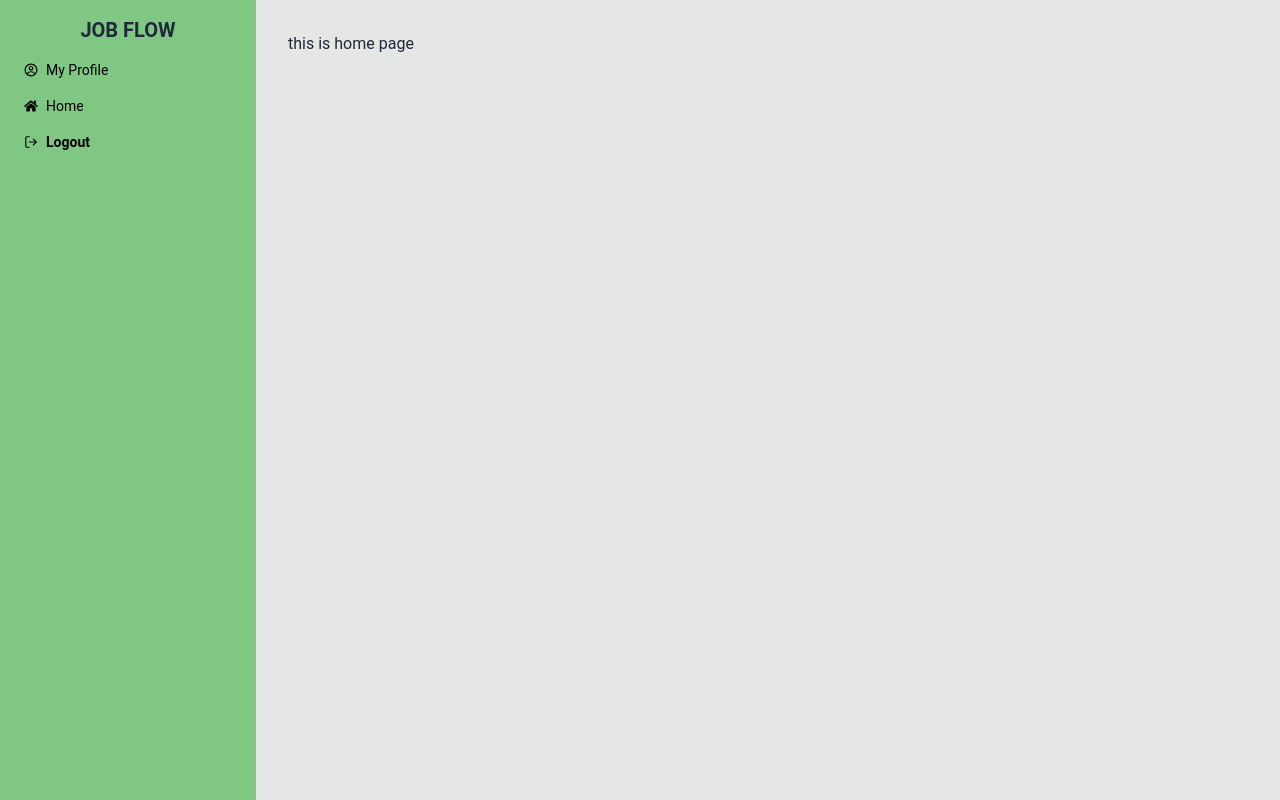
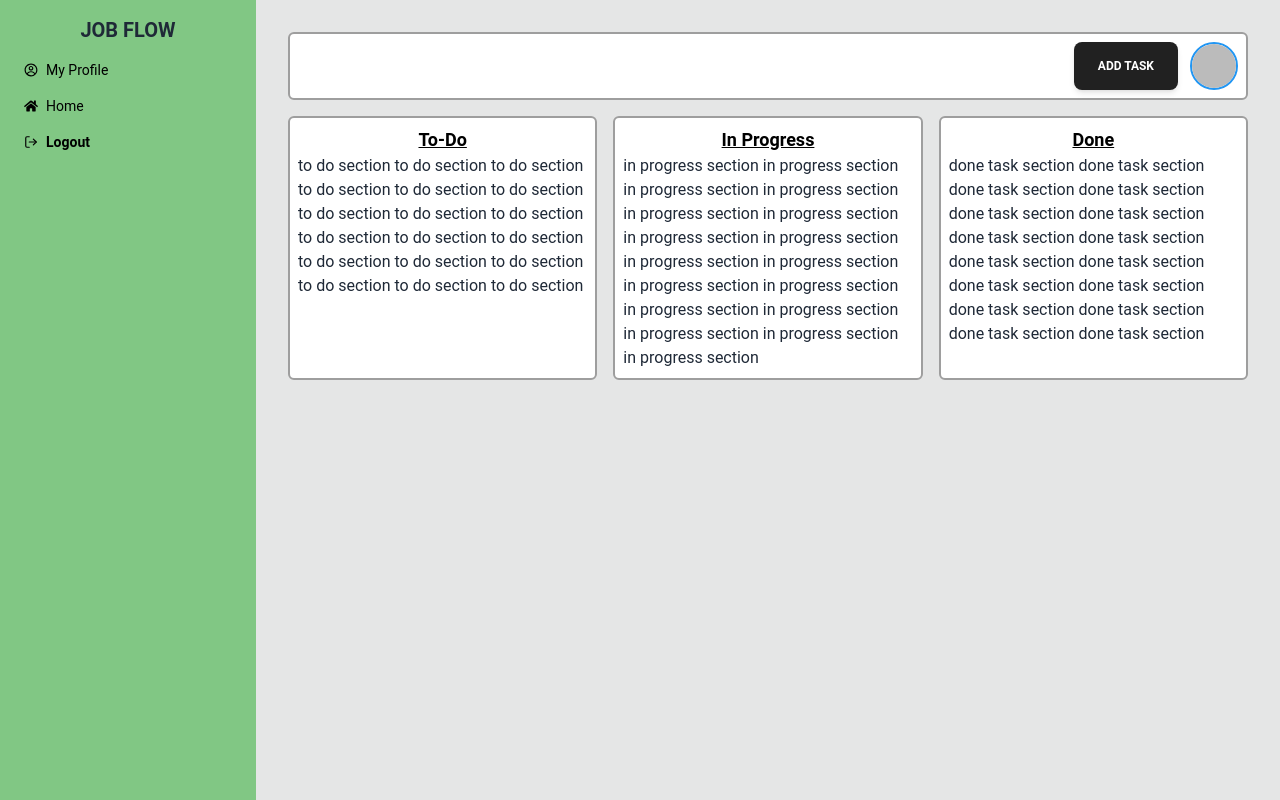
Before and after one commit to mdnasiruddin78/job-task-client, a React (Vite) app: page / in a window 1280 px wide. Built offline with nearby package versions, Linux system fonts and the light colour scheme; no server answers; sample sign-in values are in the browser's storage.

Commit message:
three section add

```diff
--- /dev/null
+++ b/src/Components/Centerinprogress.jsx
@@ -0,0 +1,29 @@
+
+
+const Centerinprogress = () => {
+    return (
+        <div>
+            <h3 className="text-lg font-semibold text-black text-center"><u>In Progress
+            </u></h3>
+            in progress section
+            in progress section
+            in progress section
+            in progress section
+            in progress section
+            in progress section
+            in progress section
+            in progress section
+            in progress section
+            in progress section
+            in progress section
+            in progress section
+            in progress section
+            in progress section
+            in progress section
+            in progress section
+            in progress section
+        </div>
+    );
+};
+
+export default Centerinprogress;
--- /dev/null
+++ b/src/Components/Lefttodo.jsx
@@ -0,0 +1,30 @@
+
+
+const Lefttodo = () => {
+    return (
+        <div>
+            <h3 className="text-lg font-semibold text-black text-center"><u>To-Do
+            </u></h3>
+            to do section
+            to do section
+            to do section
+            to do section
+            to do section
+            to do section
+            to do section
+            to do section
+            to do section
+            to do section
+            to do section
+            to do section
+            to do section
+            to do section
+            to do section
+            to do section
+            to do section
+            to do section
+        </div>
+    );
+};
+
+export default Lefttodo;
--- /dev/null
+++ b/src/Components/Navbar.jsx
@@ -0,0 +1,20 @@
+import { useContext } from "react";
+import { authContext } from "../Provider/Authprovider";
+import { Button } from "@material-tailwind/react";
+
+
+const Navbar = () => {
+
+    const { user } = useContext(authContext)
+
+    return (
+        <div className="border-2 border-gray-500 bg-white p-2 rounded-md">
+            <div className="flex justify-end space-x-3">
+                <Button>Add task</Button>
+                <img className="h-12 w-12 rounded-full border-2 border-blue-500" src={user?.photoURL} alt="" />
+            </div>
+        </div>
+    );
+};
+
+export default Navbar;
--- /dev/null
+++ b/src/Components/Rightdone.jsx
@@ -0,0 +1,28 @@
+
+
+const Rightdone = () => {
+    return (
+        <div>
+            <h3 className="text-lg font-semibold text-black text-center"><u>Done
+            </u></h3>
+            done task section
+            done task section
+            done task section
+            done task section
+            done task section
+            done task section
+            done task section
+            done task section
+            done task section
+            done task section
+            done task section
+            done task section
+            done task section
+            done task section
+            done task section
+            done task section
+        </div>
+    );
+};
+
+export default Rightdone;
--- a/src/Pages/Home.jsx
+++ b/src/Pages/Home.jsx
@@ -1,10 +1,27 @@
+import Centerinprogress from "../Components/Centerinprogress";
+import Lefttodo from "../Components/Lefttodo";
+import Navbar from "../Components/Navbar";
+import Rightdone from "../Components/Rightdone";
 
 
 const Home = () => {
 
     return (
         <div>
-            this is home page
+            <nav>
+                <Navbar></Navbar>
+            </nav>
+            <main className="grid lg:grid-cols-9 grid-cols-1 gap-4 mt-4">
+                <aside className='left lg:col-span-3 md:col-span-3 border-2 border-gray-500 bg-white p-2 rounded-md'>
+                    <Lefttodo></Lefttodo>
+                </aside>
+                <section className='lg:col-span-3 md:col-span-3 border-2 border-gray-500 bg-white p-2 rounded-md'>
+                    <Centerinprogress></Centerinprogress>
+                </section>
+                <aside className='right lg:col-span-3 md:col-span-3 border-2 border-gray-500 bg-white p-2 rounded-md'>
+                    <Rightdone></Rightdone>
+                </aside>
+            </main>
         </div>
     );
 };
```
